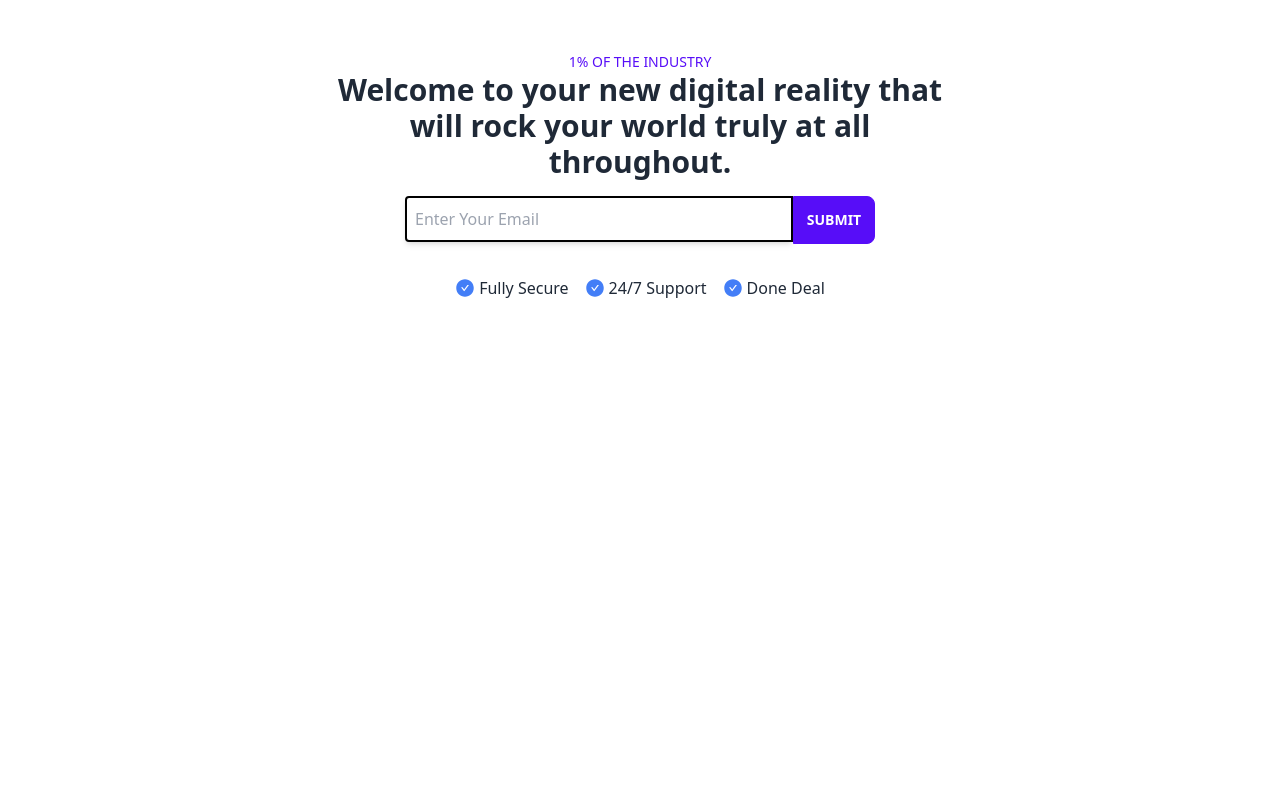
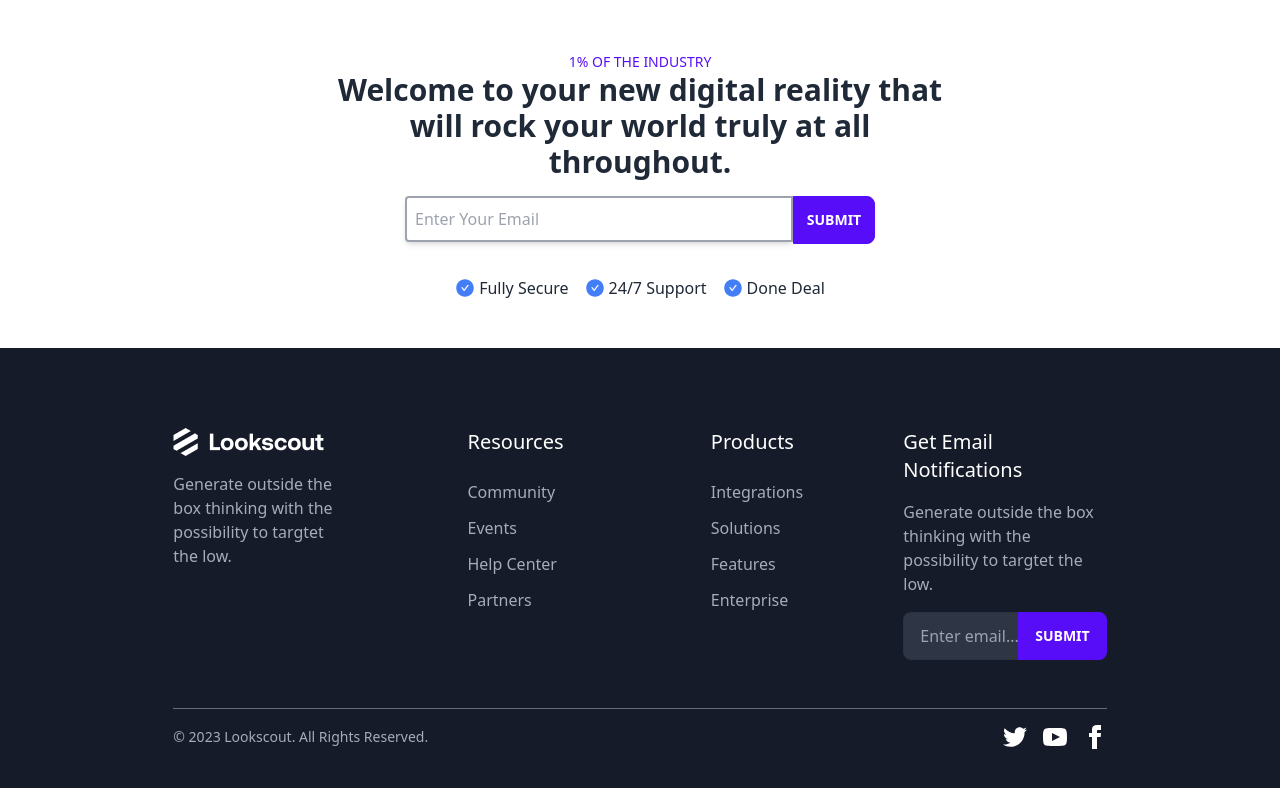
Before and after one commit to tanzimnahid6/lookscout-client, a React (Vite) app: page / in a window 1280 px wide. Shown: the part 3638-4426 px from the top of the page. Before the commit the page ends 3954 px from the top, so only its background shows below. Built offline with nearby package versions, Linux system fonts and the light colour scheme.

Commit message:
footer section add

```diff
--- a/src/Main/Main.jsx
+++ b/src/Main/Main.jsx
@@ -1,4 +1,5 @@
 import Blog from "../components/Blog/Blog";
+import Footer from "../components/Footer/Footer";
 import Banner from "../components/Header/Banner";
 import NavBar from "../components/Header/NavBar";
 import InputSection from "../components/Input/InputSection";
@@ -20,6 +21,7 @@ const Main = () => {
       <Blog></Blog>
       <Sponsored></Sponsored>
       <InputSection></InputSection>
+      <Footer></Footer>
     </div>
   );
 };
--- /dev/null
+++ b/src/components/Footer/Footer.jsx
@@ -0,0 +1,122 @@
+
+
+const Footer = () => {
+    return (
+      <div>
+        <footer className="lg:p-20 md:p-4 bg-[#151B28] text-base-content px-4 pt-8 mt-8">
+          <div className="lg:w-5/6 mx-auto ">
+            {/* Links and logo  */}
+            <div className="grid lg:grid-cols-4 lg:gap-10 justify-between md:grid-cols-2  grid-cols-2 ">
+              {/* Logo  */}
+              <div className="space-y-4 w-5/6 md:order-1 lg:order-1 col-span-2 md:col-auto mb-5 md:mb-0">
+                <div className="">
+                  <img src="./public/lookscout.png" alt="" />
+                </div>
+                <p className="text-[#A5ACBA] ">
+                  Generate outside the box thinking with the possibility to
+                  targtet the low.
+                </p>
+              </div>
+              {/* 1st links column */}
+              <div className="flex flex-col space-y-3 w-1/2 md:order-3 md:mt-10 lg:order-2 lg:mt-0 lg:mx-auto mb-5 md:mb-0">
+                <span className="text-xl text-white mb-3">Resources</span>
+                <a className="hover:cursor-pointer text-[#A5ACBA] ">
+                  Community
+                </a>
+                <a className="hover:cursor-pointer  text-[#A5ACBA]">Events</a>
+                <a className="hover:cursor-pointer  text-[#A5ACBA]">
+                  Help Center
+                </a>
+                <a className="hover:cursor-pointer  text-[#A5ACBA]">Partners</a>
+              </div>
+              {/* 2nd links column */}
+              <div className="flex flex-col space-y-3 w-1/2 md:order-4 md:mt-10 lg:order-3 lg:mt-0 lg:mx-auto mb-5 md:mb-0">
+                <span className="text-xl text-white mb-3">Products</span>
+                <a className="hover:cursor-pointer text-[#A5ACBA] ">
+                  Integrations
+                </a>
+                <a className="hover:cursor-pointer  text-[#A5ACBA]">
+                  Solutions
+                </a>
+                <a className="hover:cursor-pointer  text-[#A5ACBA]">Features</a>
+                <a className="hover:cursor-pointer  text-[#A5ACBA]">
+                  Enterprise
+                </a>
+              </div>
+              {/*Form column  */}
+              <div className="w-full space-y-4 md:order-2 lg:order-4 col-span-2 md:col-auto mb-5 md:mb-0">
+                <span className="text-xl text-white">
+                  Get Email Notifications
+                </span>
+                <p className="text-[#A5ACBA]">
+                  Generate outside the box thinking with the possibility to
+                  targtet the low.
+                </p>
+                <div className="form-control w-full">
+                  <div className="relative ">
+                    <input
+                      type="text"
+                      placeholder="Enter email...."
+                      className="input input-bordered w-full pr-16 text-[#A5ACBA] bg-[#2E3545] "
+                    />
+                    <button className="btn btn-primary absolute top-0 right-0 rounded-l-none ">
+                      Submit
+                    </button>
+                  </div>
+                </div>
+              </div>
+            </div>
+          </div>
+          {/* Divider part */}
+          <hr className="lg:w-5/6 mx-auto text-[#A5ACBA] mt-12 opacity-40" />
+          {/* Copyright part */}
+          <div className="footer items-center pt-4  text-neutral-content lg:w-5/6 mx-auto">
+            <div className="items-center grid-flow-col">
+              <p className="text-[#A5ACBA]">
+                © 2023 Lookscout. All Rights Reserved.
+              </p>
+            </div>
+            <div className="grid-flow-col gap-4 md:place-self-center md:justify-self-end mx-auto md:mx-0">
+              <a>
+                <svg
+                  xmlns="http://www.w3.org/2000/svg"
+                  width={24}
+                  height={24}
+                  viewBox="0 0 24 24"
+                  className="fill-current"
+                >
+                  <path d="M24 4.557c-.883.392-1.832.656-2.828.775 1.017-.609 1.798-1.574 2.165-2.724-.951.564-2.005.974-3.127 1.195-.897-.957-2.178-1.555-3.594-1.555-3.179 0-5.515 2.966-4.797 6.045-4.091-.205-7.719-2.165-10.148-5.144-1.29 2.213-.669 5.108 1.523 6.574-.806-.026-1.566-.247-2.229-.616-.054 2.281 1.581 4.415 3.949 4.89-.693.188-1.452.232-2.224.084.626 1.956 2.444 3.379 4.6 3.419-2.07 1.623-4.678 2.348-7.29 2.04 2.179 1.397 4.768 2.212 7.548 2.212 9.142 0 14.307-7.721 13.995-14.646.962-.695 1.797-1.562 2.457-2.549z" />
+                </svg>
+              </a>
+              <a>
+                <svg
+                  xmlns="http://www.w3.org/2000/svg"
+                  width={24}
+                  height={24}
+                  viewBox="0 0 24 24"
+                  className="fill-current"
+                >
+                  <path d="M19.615 3.184c-3.604-.246-11.631-.245-15.23 0-3.897.266-4.356 2.62-4.385 8.816.029 6.185.484 8.549 4.385 8.816 3.6.245 11.626.246 15.23 0 3.897-.266 4.356-2.62 4.385-8.816-.029-6.185-.484-8.549-4.385-8.816zm-10.615 12.816v-8l8 3.993-8 4.007z" />
+                </svg>
+              </a>
+              <a>
+                <svg
+                  xmlns="http://www.w3.org/2000/svg"
+                  width={24}
+                  height={24}
+                  viewBox="0 0 24 24"
+                  className="fill-current"
+                >
+                  <path d="M9 8h-3v4h3v12h5v-12h3.642l.358-4h-4v-1.667c0-.955.192-1.333 1.115-1.333h2.885v-5h-3.808c-3.596 0-5.192 1.583-5.192 4.615v3.385z" />
+                </svg>
+              </a>
+            </div>
+          </div>
+
+        </footer>
+
+      </div>
+    );
+};
+
+export default Footer;
--- a/src/components/Input/InputSection.jsx
+++ b/src/components/Input/InputSection.jsx
@@ -14,7 +14,7 @@ const InputSection = () => {
           <input
             type="email"
             placeholder="Enter Your Email"
-            className=" h-[46px] px-2 border-2 shadow-md border-black  md:w-[388px] rounded sm:rounded-e-none "
+            className=" h-[46px] px-2 border-2 border-gray-400 shadow-md  md:w-[388px] rounded sm:rounded-e-none "
           />
           <button className="btn h-[46px] sm:px-10 w-80  sm:w-12 btn-primary sm:rounded-s-none ">
             Submit
```
